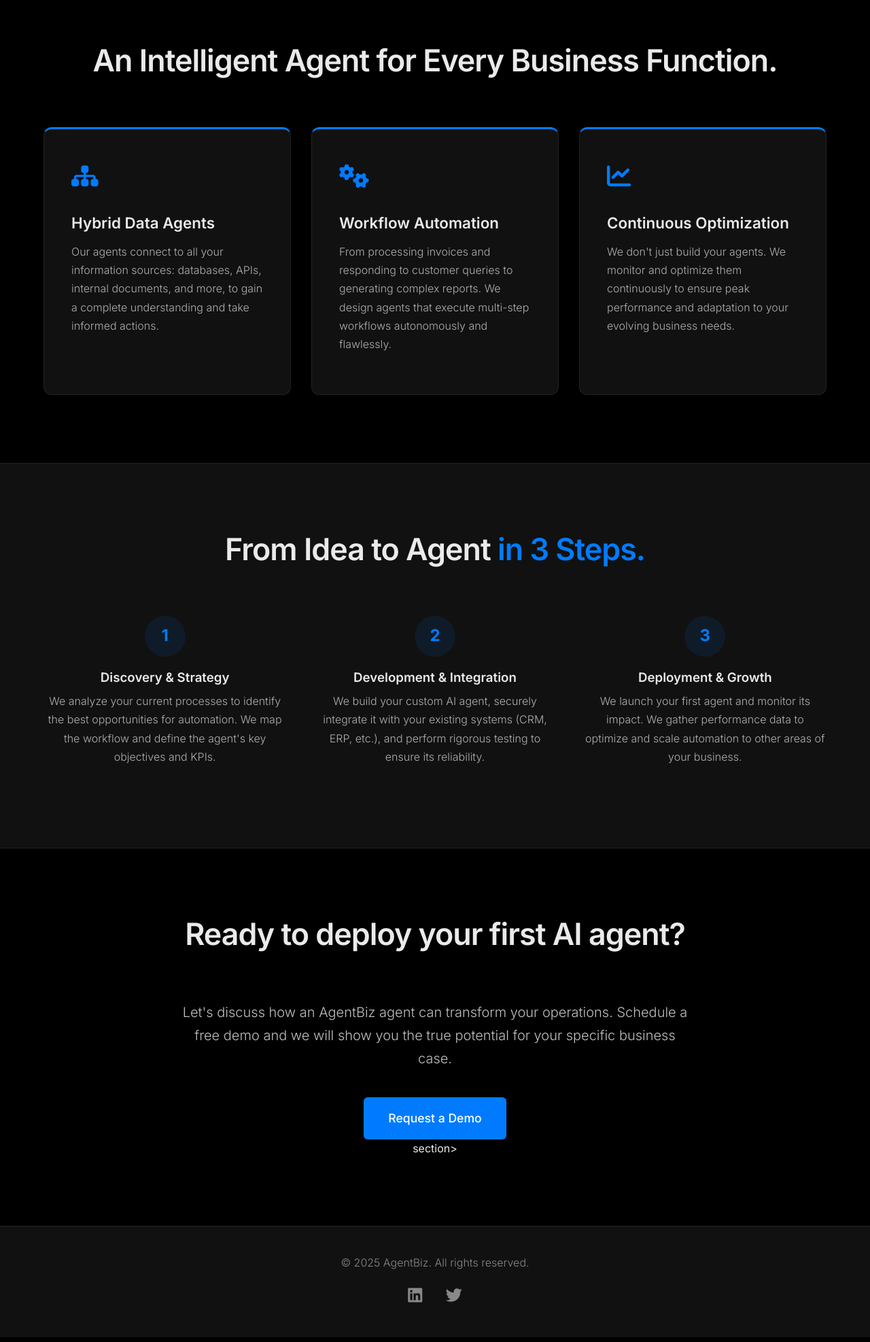
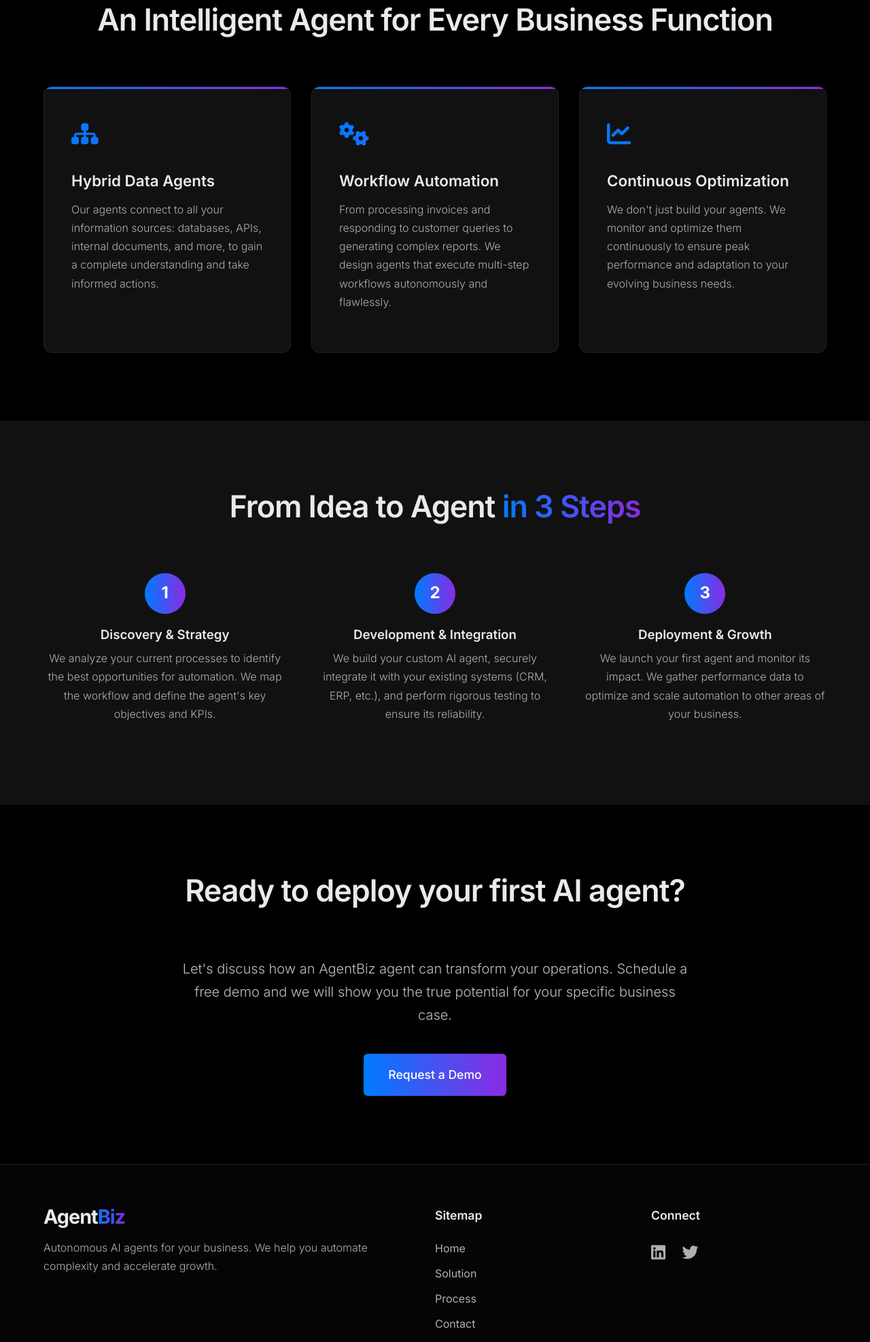
Before and after one commit to ZIDUK/ZIDUK.github.io, a plain HTML site: page index.html in a window 1280 px wide. Shown: the part 793-2767 px from the top of the page at 68% size. Drawn offline with Linux system fonts and the light colour scheme.

Commit message:
Update index.html

```diff
--- a/index.html
+++ b/index.html
@@ -13,12 +13,13 @@
     <link rel="stylesheet" href="https://cdnjs.cloudflare.com/ajax/libs/font-awesome/6.5.2/css/all.min.css">
 
     <style>
-        /* --- BRAND VARIABLES (Corporate Look) --- */
+        /* --- BRAND VARIABLES (Corporate Gradient Look) --- */
         :root {
             --dark-bg: #000000;
             --light-text: #EAEAEA;
-            --primary-accent: #007BFF; /* Corporate Blue */
-            --secondary-accent: #00F5D4; /* Electric Cyan for highlights */
+            --primary-accent-start: #007BFF; /* Corporate Blue */
+            --primary-accent-end: #8A2BE2;   /* BlueViolet */
+            --accent-gradient: linear-gradient(90deg, var(--primary-accent-start), var(--primary-accent-end));
             --card-bg: #111111;
             --border-color: #222222;
         }
@@ -51,11 +52,6 @@
 
         section {
             padding: 100px 0;
-            border-bottom: 1px solid var(--border-color);
-        }
-
-        section:last-of-type {
-            border-bottom: none;
         }
 
         h1, h2, h3 {
@@ -76,8 +72,11 @@
             letter-spacing: -1px;
         }
 
-        h2 span {
-            color: var(--primary-accent);
+        h1 span, h2 span {
+            background: var(--accent-gradient);
+            -webkit-background-clip: text;
+            background-clip: text;
+            color: transparent;
         }
 
         p {
@@ -92,18 +91,14 @@
             color: #C0C0C0;
         }
 
-        /* --- NAVIGATION --- */
-        .navbar {
+        /* --- HEADER (Static) --- */
+        .header {
             padding: 20px 0;
-            position: fixed;
-            width: 100%;
-            background-color: rgba(0, 0, 0, 0.7);
-            backdrop-filter: blur(12px);
-            z-index: 1000;
+            background-color: #000000;
             border-bottom: 1px solid var(--border-color);
         }
 
-        .navbar .container {
+        .header .container {
             display: flex;
             justify-content: space-between;
             align-items: center;
@@ -118,7 +113,10 @@
         }
 
         .logo span {
-            color: var(--primary-accent);
+            background: var(--accent-gradient);
+            -webkit-background-clip: text;
+            background-clip: text;
+            color: transparent;
             font-weight: 700;
         }
 
@@ -145,28 +143,28 @@
         }
 
         .cta-button-nav {
-            background-color: var(--primary-accent);
+            background: var(--accent-gradient);
             color: #FFFFFF;
             padding: 10px 22px;
+            border: none;
             border-radius: 6px;
             font-weight: 500;
             font-size: 0.95rem;
             cursor: pointer;
             text-decoration: none;
-            transition: background-color 0.3s ease;
+            transition: transform 0.3s ease;
         }
 
         .cta-button-nav:hover {
-            background-color: #0069D9;
+            transform: scale(1.05);
         }
 
         /* --- HERO SECTION --- */
         #hero {
-            padding-top: 200px;
-            padding-bottom: 150px;
+            padding-top: 100px;
+            padding-bottom: 100px;
             display: flex;
             align-items: center;
-            min-height: 90vh;
         }
 
         .hero-content {
@@ -193,33 +191,38 @@
             height: 100%;
             top: 0;
             left: 0;
-            background: linear-gradient(45deg, var(--primary-accent), var(--secondary-accent));
+            background: linear-gradient(45deg, var(--primary-accent-start), var(--primary-accent-end));
             border-radius: 50%;
-            filter: blur(80px);
-            opacity: 0.25;
+            filter: blur(90px);
+            opacity: 0.20;
             z-index: -1;
         }
 
         .cta-button-hero {
-            background-color: var(--primary-accent);
+            background: var(--accent-gradient);
             color: #FFFFFF;
             padding: 16px 36px;
+            border: none;
             border-radius: 6px;
             font-size: 1.1rem;
             font-weight: 500;
             cursor: pointer;
             text-decoration: none;
             display: inline-block;
-            transition: background-color 0.3s ease, transform 0.3s ease;
+            transition: transform 0.3s ease, box-shadow 0.3s ease;
             margin-top: 20px;
         }
 
         .cta-button-hero:hover {
-            background-color: #0069D9;
-            transform: translateY(-3px);
+            transform: translateY(-3px) scale(1.03);
+            box-shadow: 0 10px 20px rgba(138, 43, 226, 0.15);
         }
 
         /* --- SERVICES/SOLUTION SECTION --- */
+        #solution {
+            border-top: 1px solid var(--border-color);
+        }
+
         .services-grid {
             display: grid;
             grid-template-columns: repeat(3, 1fr);
@@ -231,8 +234,19 @@
             padding: 40px;
             border-radius: 12px;
             border: 1px solid var(--border-color);
-            border-top: 3px solid var(--primary-accent);
+            position: relative;
+            overflow: hidden;
             transition: transform 0.3s ease, box-shadow 0.3s ease;
+        }
+
+        .service-card::before {
+            content: '';
+            position: absolute;
+            top: 0;
+            left: 0;
+            width: 100%;
+            height: 3px;
+            background: var(--accent-gradient);
         }
 
         .service-card:hover {
@@ -242,8 +256,12 @@
 
         .service-card .icon {
             font-size: 2.2rem;
-            color: var(--primary-accent);
             margin-bottom: 25px;
+            /* Applying gradient to icon */
+            background: var(--accent-gradient);
+            -webkit-background-clip: text;
+            background-clip: text;
+            color: transparent;
         }
 
         .service-card h3 {
@@ -267,15 +285,15 @@
         .step-card .step-number {
             font-size: 1.5rem;
             font-weight: 700;
-            color: var(--primary-accent);
             margin-bottom: 20px;
-            background-color: rgba(0, 123, 255, 0.1);
+            background: var(--accent-gradient);
             width: 60px;
             height: 60px;
             border-radius: 50%;
             display: inline-flex;
             justify-content: center;
             align-items: center;
+            color: #FFFFFF;
         }
 
         .step-card h3 {
@@ -294,34 +312,79 @@
 
         /* --- FOOTER --- */
         footer {
-            padding: 40px 0;
-            background-color: var(--card-bg);
+            padding: 60px 0;
+            background-color: #050505;
             border-top: 1px solid var(--border-color);
         }
 
-        .footer-content {
-            text-align: center;
+        .footer-grid {
+            display: grid;
+            grid-template-columns: 2fr 1fr 1fr;
+            gap: 60px;
+            margin-bottom: 50px;
         }
 
-        .footer-content p {
-            color: #888;
+        .footer-about h3 {
+            font-size: 1.8rem;
+            font-weight: 700;
+            letter-spacing: -1px;
             margin-bottom: 15px;
         }
 
-        .footer-socials a {
-            color: #888;
-            font-size: 1.5rem;
-            margin: 0 15px;
+        .footer-about h3 span {
+            background: var(--accent-gradient);
+            -webkit-background-clip: text;
+            background-clip: text;
+            color: transparent;
+            font-weight: 700;
+        }
+
+        .footer-links h4, .footer-social h4 {
+            font-size: 1.1rem;
+            font-weight: 600;
+            margin-bottom: 20px;
+            color: var(--light-text);
+        }
+
+        .footer-links ul {
+            list-style: none;
+        }
+
+        .footer-links ul li {
+            margin-bottom: 10px;
+        }
+
+        .footer-links a {
+            color: #B0B0B0;
+            text-decoration: none;
             transition: color 0.3s ease;
         }
 
-        .footer-socials a:hover {
-            color: var(--primary-accent);
+        .footer-links a:hover {
+            color: var(--primary-accent-end);
+        }
+
+        .social-icons a {
+            color: #B0B0B0;
+            font-size: 1.5rem;
+            margin-right: 20px;
+            transition: color 0.3s ease;
+        }
+
+        .social-icons a:hover {
+            color: var(--primary-accent-end);
+        }
+
+        .footer-copyright {
+            text-align: center;
+            padding-top: 30px;
+            border-top: 1px solid var(--border-color);
+            color: #888;
         }
 
         /* --- RESPONSIVE --- */
         @media(max-width: 992px) {
-            .hero-content {
+            .hero-content, .services-grid, .footer-grid {
                 grid-template-columns: 1fr;
                 text-align: center;
             }
@@ -329,10 +392,7 @@
                 text-align: center;
             }
             .hero-visual {
-                display: none; /* Hide visual on smaller screens for simplicity */
-            }
-            .services-grid {
-                grid-template-columns: 1fr;
+                display: none;
             }
         }
 
@@ -340,7 +400,7 @@
             h1 { font-size: 2.8rem; letter-spacing: -1px;}
             h2 { font-size: 2.2rem; }
             .nav-links {
-                display: none; /* Simplification for mobile */
+                display: none;
             }
             .how-it-works-grid {
                 grid-template-columns: 1fr;
@@ -350,7 +410,7 @@
 </head>
 <body>
 
-    <nav class="navbar">
+    <header class="header">
         <div class="container">
             <a href="#hero" class="logo">Agent<span>Biz</span></a>
             <ul class="nav-links">
@@ -360,7 +420,7 @@
             </ul>
             <a href="#contact" class="cta-button-nav">Request a Demo</a>
         </div>
-    </nav>
+    </header>
 
     <main>
         <section id="hero">
@@ -381,7 +441,7 @@
 
         <section id="solution">
             <div class="container">
-                <h2>An Intelligent Agent for Every Business Function.</h2>
+                <h2>An Intelligent Agent for Every Business Function</h2>
                 <div class="services-grid">
                     <div class="service-card">
                         <div class="icon"><i class="fas fa-sitemap"></i></div>
@@ -404,7 +464,7 @@
 
         <section id="how-it-works">
             <div class="container">
-                 <h2>From Idea to Agent <span>in 3 Steps.</span></h2>
+                 <h2>From Idea to Agent <span>in 3 Steps</span></h2>
                  <div class="how-it-works-grid">
                      <div class="step-card">
                          <div class="step-number">1</div>
@@ -431,17 +491,35 @@
                 <p class="lead">Let's discuss how an AgentBiz agent can transform your operations. Schedule a free demo and we will show you the true potential for your specific business case.</p>
                 <a href="mailto:hello@agentbiz.ai?subject=Demo Request for AgentBiz" class="cta-button-hero">Request a Demo</a>
             </div>
-        section>
+        </section>
     </main>
 
     <footer>
         <div class="container">
-            <div class="footer-content">
+            <div class="footer-grid">
+                <div class="footer-about">
+                    <h3>Agent<span>Biz</span></h3>
+                    <p>Autonomous AI agents for your business. We help you automate complexity and accelerate growth.</p>
+                </div>
+                <div class="footer-links">
+                    <h4>Sitemap</h4>
+                    <ul>
+                        <li><a href="#hero">Home</a></li>
+                        <li><a href="#solution">Solution</a></li>
+                        <li><a href="#how-it-works">Process</a></li>
+                        <li><a href="#contact">Contact</a></li>
+                    </ul>
+                </div>
+                <div class="footer-social">
+                    <h4>Connect</h4>
+                    <div class="social-icons">
+                        <a href="#" aria-label="LinkedIn"><i class="fab fa-linkedin"></i></a>
+                        <a href="#" aria-label="X (formerly Twitter)"><i class="fab fa-twitter"></i></a>
+                    </div>
+                </div>
+            </div>
+            <div class="footer-copyright">
                 <p>&copy; 2025 AgentBiz. All rights reserved.</p>
-                <div class="footer-socials">
-                    <a href="#" aria-label="LinkedIn"><i class="fab fa-linkedin"></i></a>
-                    <a href="#" aria-label="X (formerly Twitter)"><i class="fab fa-twitter"></i></a>
-                </div>
             </div>
         </div>
     </footer>
```
